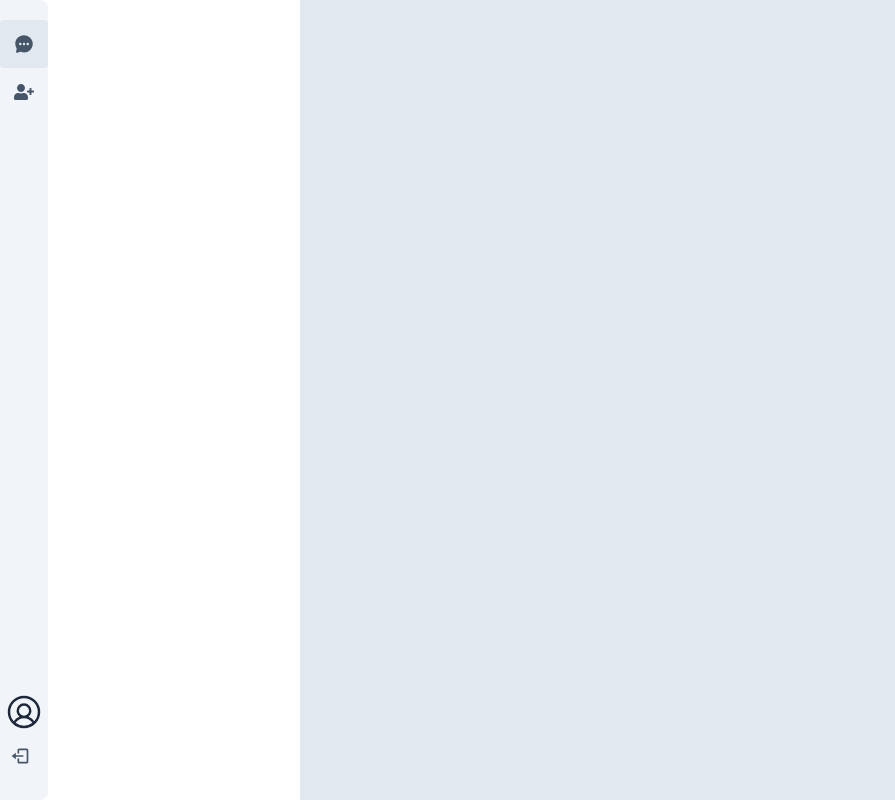
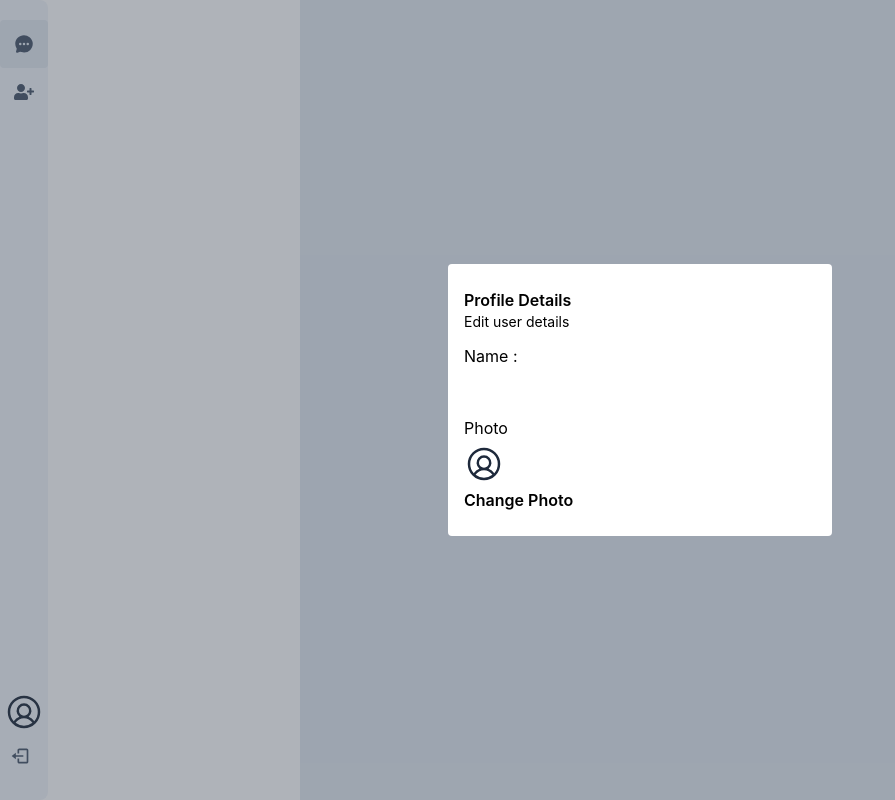
Before and after one commit to keshavjatt/Chat-App, a React (Create React App) app in the folder client/: page / in a window 1280 px wide. Shown: the whole page, without its empty margins (0-895 px from the left). Built offline with nearby package versions, Linux system fonts and the light colour scheme; no server answers.

Commit message:
Add Update section in FE side

```diff
--- /dev/null
+++ b/client/src/components/EditUserDetails.js
@@ -0,0 +1,66 @@
+import React, { useEffect, useState } from 'react'
+import Avatar from './Avatar'
+
+const EditUserDetails = ({onClose, user}) => {
+    const [data, setData] = useState({
+        name : user?.user,
+        profile_pic : user?.profile_pic,
+    })
+
+    useEffect(()=>{
+        setData((preve)=>{
+            return{
+                ...preve,
+                ...user
+            }
+        })
+    },[user])
+
+    const handleOnChange = (e)=>{
+        const { name, value } = e.target
+
+        setData((preve)=>{
+            return{
+                ...preve,
+                [name] : value
+            }
+        })
+    }
+  return (
+    <div className='fixed top-0 bottom-0 left-0 right-0 bg-gray-700 bg-opacity-40 flex justify-center items-center'>
+        <div className='bg-white p-4 py-6 m-1 rounded w-full max-w-sm'>
+            <h2 className='font-semibold'>Profile Details</h2>
+            <p className='text-sm'>Edit user details</p>
+
+            <form className='grid gap-3 mt-3'>
+                <div className='flex flex-col gap-1'>
+                    <label htmlFor='name'>Name :</label>
+                    <input
+                        type='text'
+                        name='name'
+                        id='name'
+                        value={data?.name}
+                        onChange={handleOnChange}
+                        className='w-full py-1 px-2 focus:outline-primary border-0.5'
+                    />
+                </div>
+
+                <div>
+                    <label htmlFor='profile_pic'>Photo</label>
+                    <div className='my-1 grid grid-cols-[40px,1fr] gap-3'>
+                        <Avatar
+                            width={40}
+                            height={40}
+                            imageUrl={data?.profile_pic}
+                            name={data?.name}
+                        />
+                    </div>
+                    <button className='font-semibold'>Change Photo</button>
+                </div>
+            </form>
+        </div>
+    </div>
+  )
+}
+
+export default React.memo(EditUserDetails)
--- a/client/src/components/Sidebar.js
+++ b/client/src/components/Sidebar.js
@@ -1,13 +1,15 @@
-import React from 'react';
+import React, { useState } from 'react';
 import { IoChatbubbleEllipses } from "react-icons/io5"
 import { FaUserPlus } from "react-icons/fa";
 import { NavLink } from "react-router-dom";
 import { BiLogOut } from "react-icons/bi"
 import Avatar from "./Avatar";
 import { useSelector } from 'react-redux'
+import EditUserDetails from './EditUserDetails';
 
 const Sidebar = () => {
   const user = useSelector(state => state.user)
+  const [editUserOpen, seteditUserOpen] = useState(true)
   return (
     <div className='w-full h-full'>
         <div className='bg-slate-100 w-12 h-full rounded-tr-lg rounded-br-lg py-5 text-slate-600 flex flex-col justify-between'>
@@ -26,11 +28,11 @@
             </div>
 
             <div className='flex flex-col items-center'>
-                <button className='mx-auto'>
+                <button className='mx-auto' title={user?.name} onClick={()=>seteditUserOpen(true)}>
                     <Avatar
                       width={40}
                       height={40}
-                      // name={}
+                      name={user?.name}
                     />
                 </button>
                 <button className='w-12 h-12 flex justify-center items-center cursor-pointer hover:bg-slate-200 rounded' title='logout'>
@@ -42,6 +44,14 @@
                 </button>
             </div>
         </div>
+
+
+        {/** Edit User Details **/}
+        {
+            editUserOpen && (
+                <EditUserDetails onClose={()=>seteditUserOpen(false)} user={user} />
+            )
+        }
     </div>
   )
 }
```
